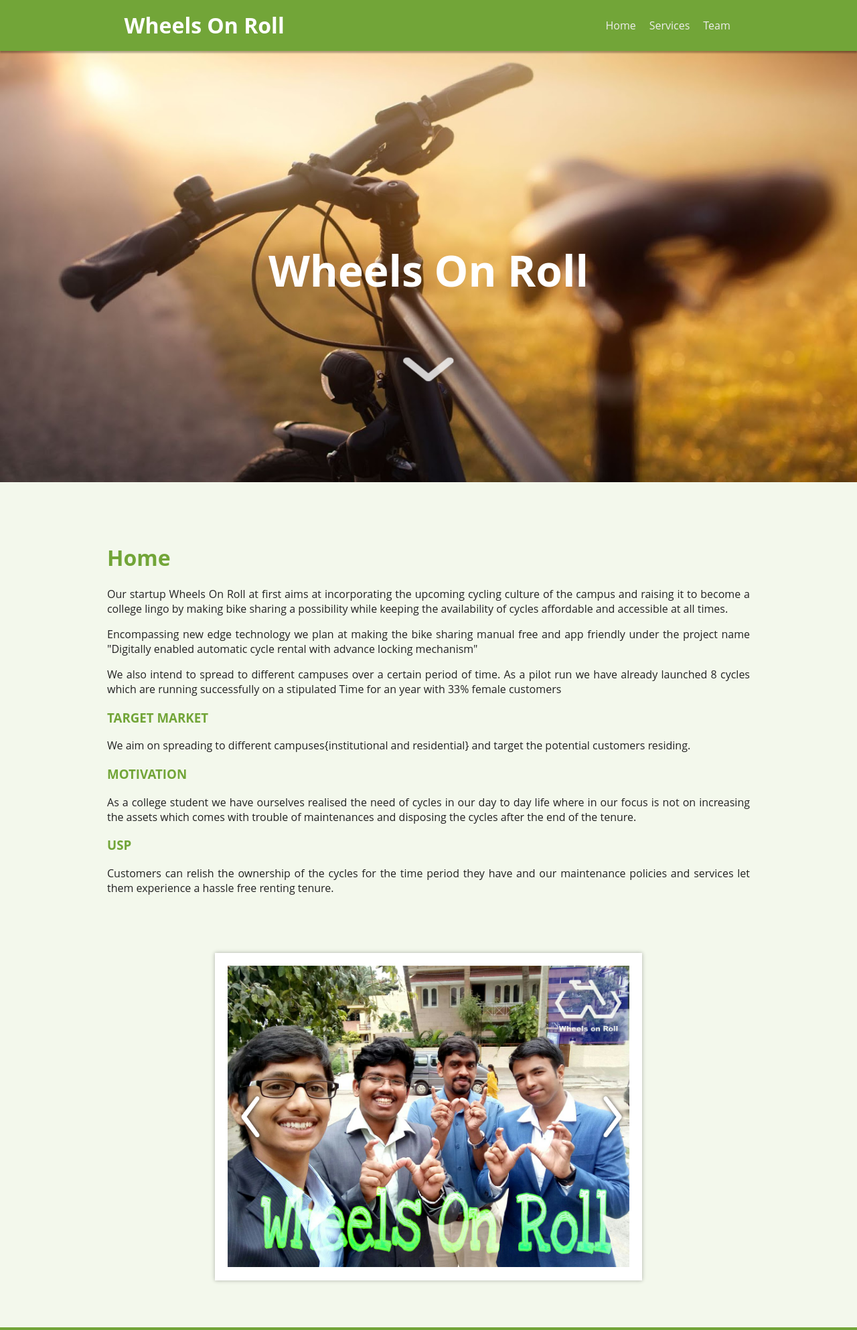
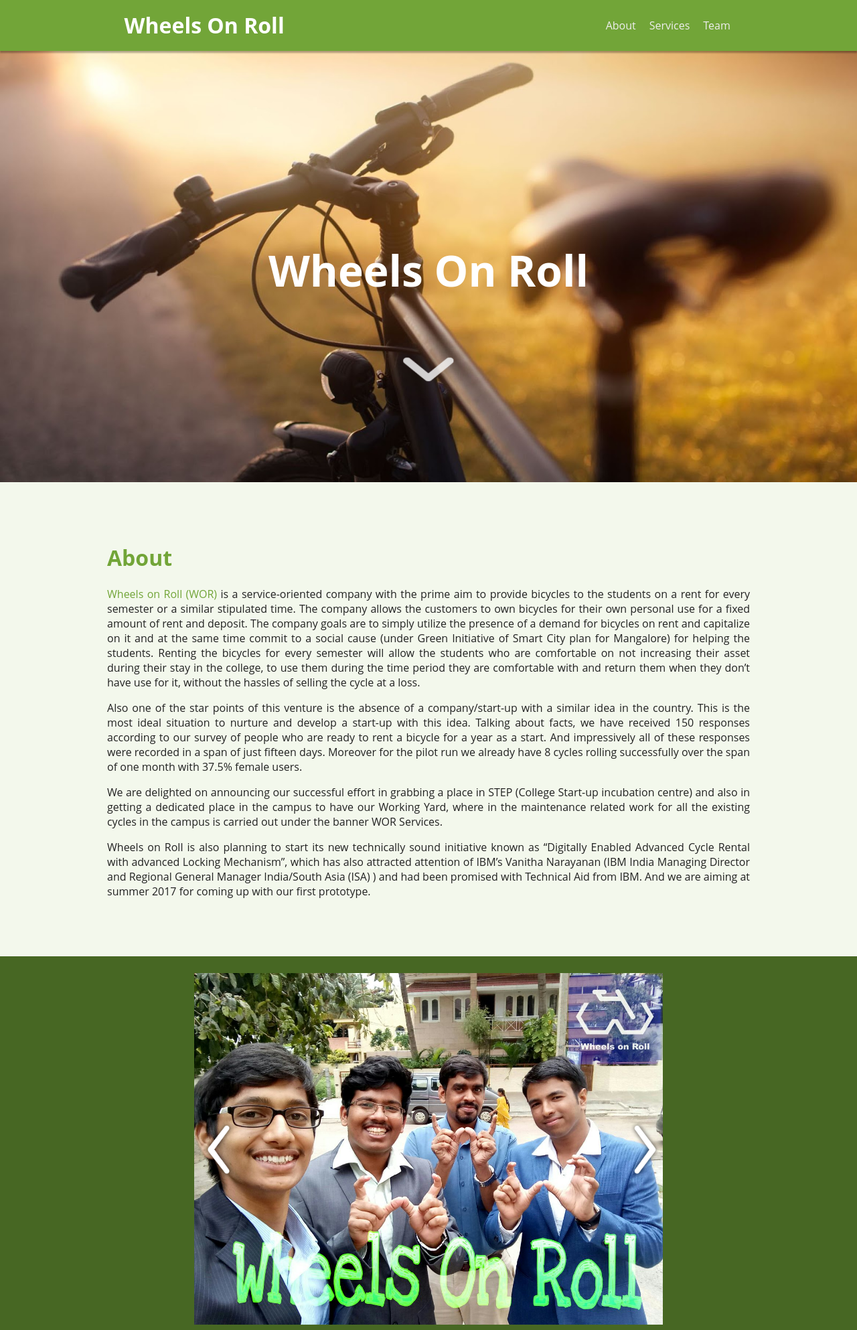
Before and after one commit to WheelsOnRoll/OldWebsite, a PHP site: page / in a window 1280 px wide. Shown: the top 1986 px of the page at 67% size. Run offline with PHP 8.4, Linux system fonts and the light colour scheme.

Commit message:
Added Services

```diff
--- a/index.html
+++ b/index.html
@@ -21,7 +21,7 @@
   <!--  Replace with Carousel with timer -->
   	<img src="images/cycle.jpg" class="bg-img">
   	<div class="title"><b>Wheels On Roll</b></div>
-    <img src="images/arrow-down.png" id="arrow" onclick="goTo('home')" />
+    <img src="images/arrow-down.png" id="arrow" onclick="goTo('about')" />
 
 
 	<header>
@@ -30,67 +30,63 @@
 	  <nav>
 		<a id="menu-icon"><img src="images/menu-icon.png"></a>
 		<ul>
-		  <li><a href="goTo('home')">Home</a></li>
-		  <li><a href="src/services.html">Services</a></li>
+		  <li><a href="javascript:goTo('about')">About</a></li>
+		  <li><a href="javascript:goTo('services')">Services</a></li>
 		  <li><a href="src/team.html">Team</a></li>
 		</ul>
 	  </nav>
 	  </div>
     </header>
 
-    <div class="container" id="home">
+    <div class="container" id="about">
 
-    	<h1 class="label">Home</h1>
-
-   		<p>
-          Our startup Wheels On Roll at first aims at
-          incorporating the upcoming cycling culture of the
-          campus and raising it to become a college lingo
-          by making bike sharing a possibility while keeping
-          the availability of cycles affordable and accessible
-          at all times.
-      </p>
+    	<h1 class="label">About</h1>
 
       <p>
-          Encompassing new edge technology we plan at making
-          the bike sharing  manual free and app friendly
-          under the project name "Digitally enabled automatic
-          cycle rental with advance locking mechanism"
+        <span class="label">Wheels on Roll (WOR)</span>
+        is a service-oriented company with the prime aim to
+        provide bicycles to the students on a rent for every semester or a similar
+        stipulated time. The company allows the customers to own bicycles for their own
+        personal use for a fixed amount of rent and deposit.
+        The company goals are to simply utilize the presence of
+        a demand for bicycles on rent and capitalize on it and at the same time commit to
+        a social cause (under Green Initiative of Smart City plan for Mangalore) for
+        helping the students. Renting the bicycles for every semester will allow the
+        students who are comfortable on not increasing their asset during their stay in
+        the college, to use them during the time period they are comfortable with and
+        return them when they don’t have use for it, without the hassles of selling the
+        cycle at a loss.
       </p>
-
       <p>
-          We also intend to spread to different campuses over
-          a certain period of time. As a pilot run we have already
-          launched 8 cycles which are running successfully on a
-          stipulated Time for an year with 33% female customers
+        Also one of the star points of this venture is the absence
+        of a company/start-up with a similar idea in the country. This is the most ideal
+        situation to nurture and develop a start-up with this idea.
+        Talking about facts, we have received 150 responses
+        according to our survey of people who are ready to rent a bicycle for a year as a
+        start. And impressively all of these responses were recorded in a span of just
+        fifteen days. Moreover for the pilot run we already have 8 cycles rolling
+        successfully over the span of one month with 37.5% female users.
       </p>
-
-      <h3 class="label">TARGET MARKET</h3>
       <p>
-        We aim on spreading to different campuses{institutional
-        and residential} and target the potential customers residing.
+        We are delighted on announcing our successful effort in
+        grabbing a place in STEP (College Start-up incubation centre) and also in getting a
+        dedicated place in the campus to have our Working Yard, where in the
+        maintenance related work for all the existing cycles in the campus is carried out
+        under the banner WOR Services.
       </p>
-
-      <h3 class="label">MOTIVATION</h3>
       <p>
-        As a college student we have ourselves realised the
-        need of cycles in our day to day life where in our focus
-        is not on increasing the assets which comes with trouble
-        of maintenances and disposing the cycles after  the end of
-        the tenure.
-
-      <h3 class="label">USP</h3>
-      <p>
-        Customers can relish the ownership  of the cycles for
-        the time period they have and our maintenance policies
-        and services let them experience a hassle free renting tenure.
+        Wheels on Roll is also planning to start its new
+        technically sound initiative known as “Digitally Enabled Advanced Cycle Rental
+        with advanced Locking Mechanism”, which has also attracted attention of IBM’s
+        Vanitha Narayanan (IBM India Managing Director and Regional General Manager
+        India/South Asia (ISA) ) and had been promised with Technical Aid from IBM. And
+        we are aiming at summer 2017 for coming up with our first prototype.
       </p>
-
 	</div>
 
 <!-- Carousel Starts here -->
 
-  <div class="container">
+  <div class="carousel-container">
     <center>
     <div class="carousel">
       <input name="carousel" type="radio" value="1" checked />
@@ -125,26 +121,57 @@
 
 <!--Carousel ends here-->
 
+  <div class="container" id="services">
 
-	<!--
-	<img id="foot-img" class="bg-img" src="images/bg.jpg" style="padding-top:70px;">
--->
+    <h1 class="label">Services</h1>
+
+    <div class="service">
+      <img src="images/rental.png" width="9%" />
+      <span>
+      <h3 class="label">Automated Rental Services</h3>
+      Enhancing the cycling rental services by Digitally enabling Automated Cycle Rental Services alongwith advance locking Mechanism.
+      </span>
+    </div>
+    <div class="service">
+      <img src="images/lease.png" width="8%" style="left: 0.5%" />
+      <span>
+      <h3 class="label">Lease Services</h3>
+      Providing the cycles on lease to campus inmates for a stipulated time, flexible according to customer need.
+      </span>
+    </div>
+    <div class="service">
+      <img src="images/events.png" width="8%" />
+      <span>
+      <h3 class="label">Service for Events</h3>
+      Undertake easy to rent policy for events or activities of shorter duration.
+      </span>
+    </div>
+    <div class="service">
+      <img src="images/repair.png" width="8%" />
+      <span>
+      <h3 class="label">Repair Services</h3>
+      Providing mechanical assistance to all the cycles in the campus where in WOR customers enjoy added benefits
+      </span>
+    </div>
+
+  </div>
+
 	<div class="footer">
 		<div class="container" id="about">
 			<div class="navi">
 				<ul>
 				  <div style="padding-bottom: 20px;">Navigation<br></div>
-				    <li><a href="#">Home</a></li>
-            <li><a href="src/services.html">Services</a></li>
-            <li><a href="src/team.html">Team</a></li>
-            <li id="a-top"><a href="" onClick="window.scroll({top:0, behavior:'smooth'})">Top</a></li>
+			    <li><a href="javascript:goTo('about');">About</a></li>
+          <li><a href="javascript:goTo('services')">Services</a></li>
+          <li><a href="src/team.html">Team</a></li>
+          <li><a href="javascript:window.scroll({top:0, behavior:'smooth'})">Top</a></li>
 				</ul>
 			</div>
 			<div class="about">
 				<h4>Wheels On Roll</h4>
 				<p>An NITK Startup</p>
 				<p>Our quest to create a Pollution-Free world</p>
-				<a href="github.com/hrily">GitHub</a>
+        <p><a href="https://www.facebook.com/Wheelsonroll"><img src="images/fb-logo.png" height="40px" /></a></p>
 			</div>
 
 		</div>
--- a/src/css/carousel.css
+++ b/src/css/carousel.css
@@ -1,12 +1,14 @@
 .carousel {
 	position: relative;
-	background-color: #FFFFFF;
 	width: 95%;
-    max-width: 600px;
+    max-width: 700px;
     padding: 2%;
     overflow: hidden;
     text-align: center;
-    box-shadow: 0 0px 6px rgba(0, 0, 0, .3);
+}
+
+.carousel-container {
+	background: #476723;
 }
 
 .carousel-list {
@@ -58,7 +60,7 @@
 
 .carousel-list li {
     opacity: 0;
-    transition: all 1.5s;
+    transition: all 1s;
 }
 
 input:nth-child(1):checked ~ ul li:nth-child(1),
--- a/src/css/styles.css
+++ b/src/css/styles.css
@@ -14,6 +14,7 @@
 
 .container {
     padding-top: 70px;
+    padding-bottom: 70px;
 }
 
 #home {
--- a/src/js/carousel.js
+++ b/src/js/carousel.js
@@ -21,5 +21,5 @@
 }
 
 function start_rolling(){
-	setInterval(function(){next();}, 3000);
+	setInterval(function(){next();}, 8000);
 }
```
Also changed, not shown: other parts of src/css/styles.css (+33 -21 lines), src/css/team.css (added, +17 -0 lines), src/team.html (+4 -84 lines), images/events.png (added), images/fb-logo.png (added), images/lease.png (added), images/menu-icon.png, images/rental.png (added), images/repair.png (added), images/team_tarun.jpg.
